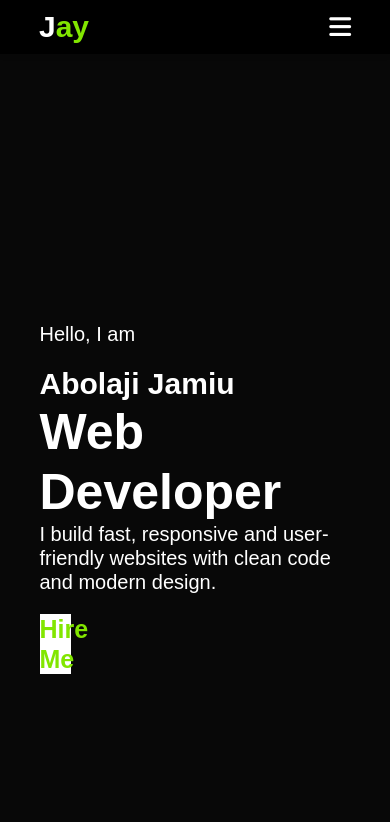
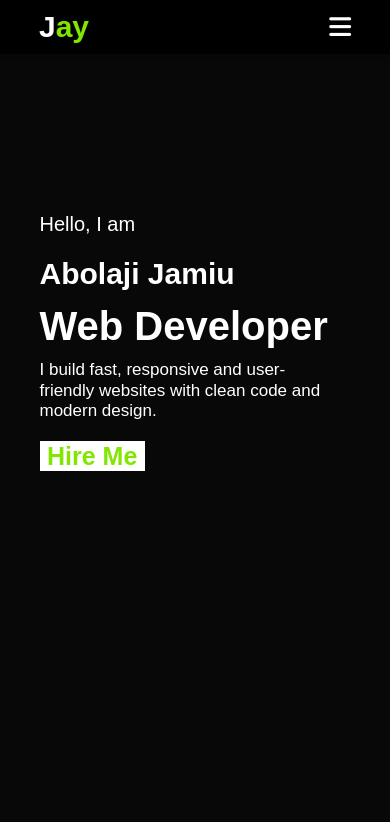
Before and after one commit to Jaystckz/jayPortfolio.github.io, a plain HTML site: page index.html in a window 390 px wide. Shown: the top 822 px of the page. Drawn offline with nearby package versions, Linux system fonts and the light colour scheme; some packages are replaced by stand-ins of ours; a script that the page names is missing.

Commit message:
Add files via upload

```diff
--- a/main.css
+++ b/main.css
@@ -496,6 +496,7 @@ nav .fas {
         background-position: center;
         background-size: cover;
         height: 100vh;
+        margin-top: -13vh;
     }
 
     /* .background {
@@ -511,6 +512,20 @@ nav .fas {
 
     .header-text h1 {
         font-size: 40px;
+    }
+
+    .header-text h3 {
+        font-size: 40px;
+        margin-top: 10px;
+    }
+
+    .header-p {
+        font-size: 17px !important;
+        margin-top: 10px;
+    }
+
+    .hire-btn {
+        width: 27vw;
     }
 
     nav .fas {
```
